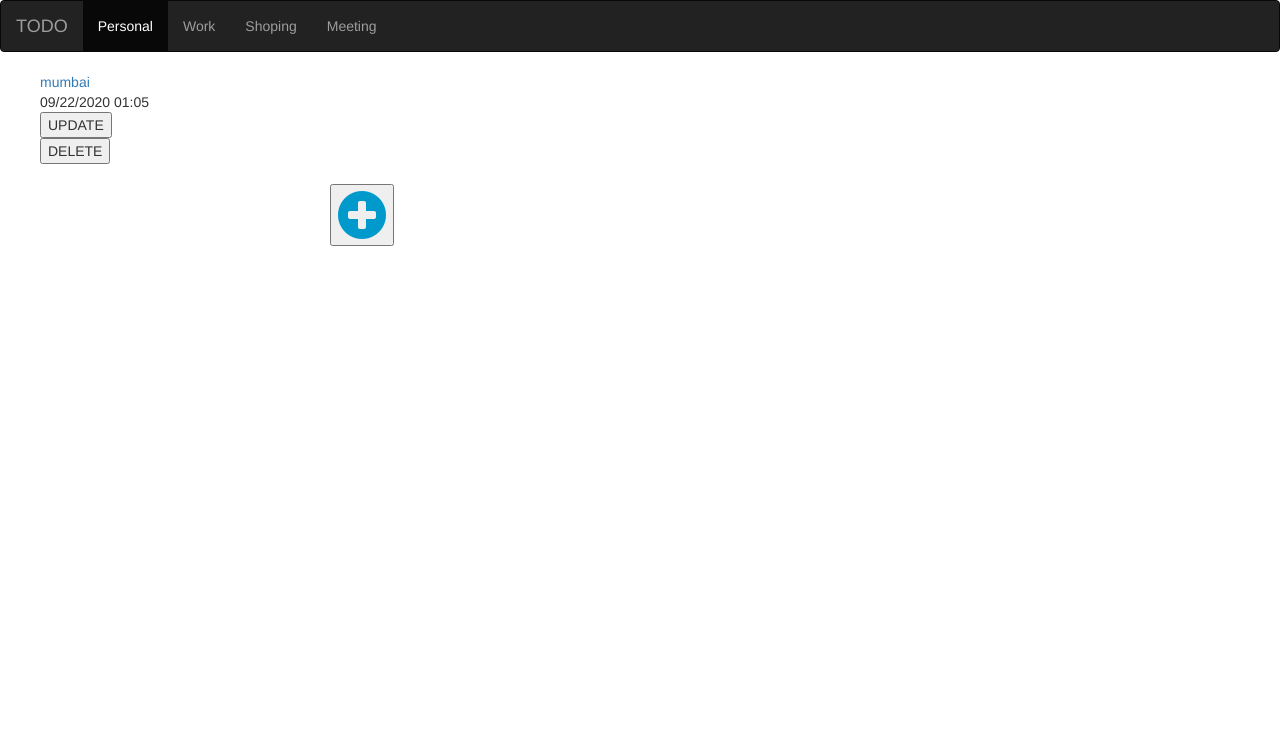
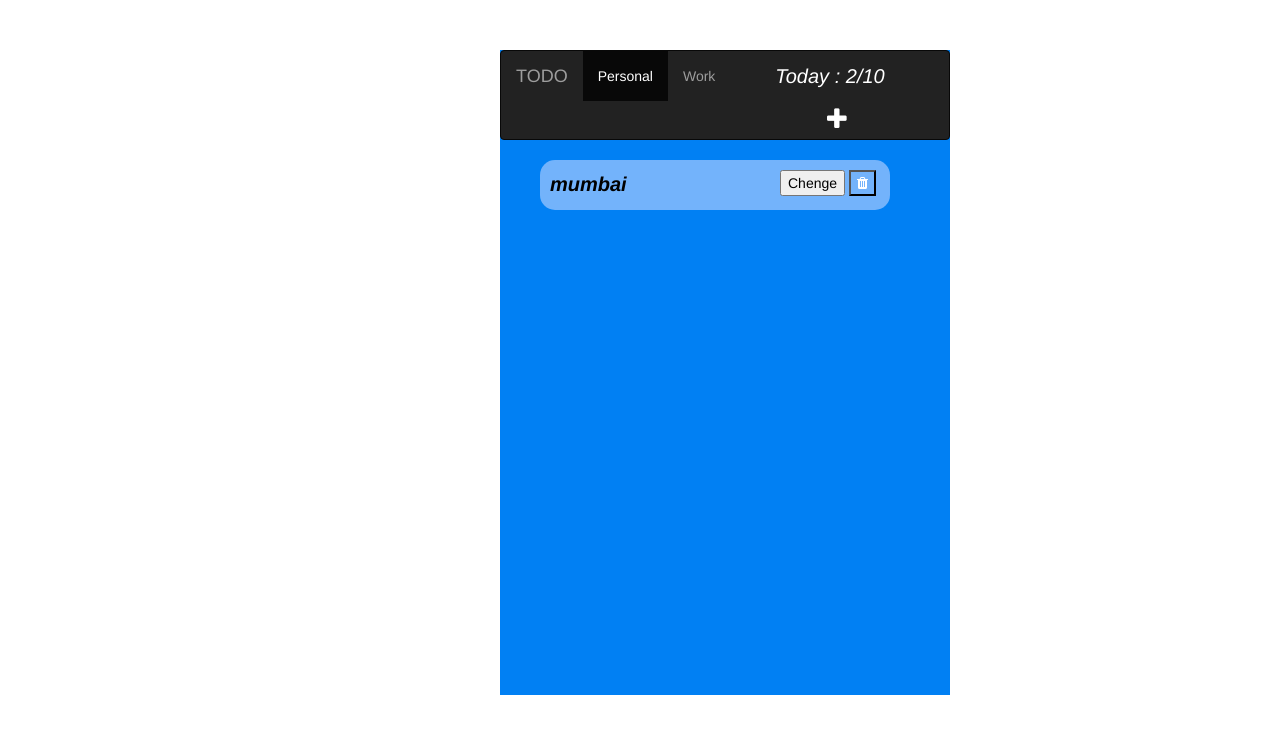
Before and after one commit to joypaulgmail/TODO, a Django app: page / in a window 1280 px wide. Shown: the top 734 px of the page. Run offline with Django 3.2, Linux system fonts and the light colour scheme; data comes from the database, SQL or seed files in the repository; both versions use the stored data as it was after the commit; some libraries are stand-ins or nearby versions.

Commit message:
design task

```diff
--- a/task/views.py
+++ b/task/views.py
@@ -4,8 +4,13 @@ from django.http import HttpResponse
 from playsound import playsound
 import datetime
 
+month = datetime.datetime.now().month
+day = datetime.datetime.now().day
+dm = str(day) + "/" + str(month)
+
 def home(request):
     hour=datetime.datetime.now().hour
+
     if hour>12:
         hour=hour-12
     else:
@@ -21,12 +26,23 @@ def home(request):
 
 
 
-    minute=str(datetime.datetime.now().minute)
+
+
+    minute=datetime.datetime.now().minute
+
+    if minute<10:
+        minute=str(0)+str(minute)
+
+    else:
+        minute = str(minute)
+
+    print(hour, "hour")
 
     current_time=hour+":"+minute
 
     month = datetime.datetime.now().month
     day = datetime.datetime.now().day
+    dm=str(day)+"/"+str(month)
     year = str(datetime.datetime.now().year)
 
     if month<10:
@@ -59,7 +75,8 @@ def home(request):
 
 
 
-    return render(request,"task/home.html",{"task":ob})
+
+    return render(request,"task/home.html",{"task":ob,"time":dm})
 
 def personaltask(request):
 
@@ -69,6 +86,9 @@ def personaltask(request):
     return render(request,"task/task.html")
 
 def addtask(request):
+    date=datetime.datetime.now().day
+    month=datetime.datetime.now().month
+
     if request.method=="POST":
         title=request.POST.get('title')
         time=request.POST.get('time')
@@ -76,7 +96,7 @@ def addtask(request):
         s=task(title=title,time=time,date=date,category="personal")
         s.save()
         newob = task.objects.all()
-        return render(request, "task/home.html", {"task": newob})
+        return render(request, "task/home.html", {"task": newob,"time":dm})
 
 
 def edittask(request):
@@ -98,7 +118,7 @@ def deletetask(request):
         ob=task.objects.get(id=id)
         ob.delete()
         newob=task.objects.all()
-        return render(request,"task/home.html",{"task":newob})
+        return render(request,"task/home.html",{"task":newob,"time":dm})
 
 
 def work(request):
--- a/templates/task/home.html
+++ b/templates/task/home.html
@@ -12,17 +12,35 @@
     <link rel="stylesheet" href="https://cdnjs.cloudflare.com/ajax/libs/font-awesome/4.7.0/css/font-awesome.min.css">
 </head>
 <style type="text/css">
+.btn-fixed{margin-left:320px;}
 .fa_custom {
 color: #0099CC
 }
-#sbmt{position:absolute;margin-top:10px;margin-left:330px;}
-#item:hover{font-size:20px;}
-#date{display:hide;}
-li{position:relative;}
-ul{list-style-type:none;}
+#title{color:white;font-size:20px;padding:10px;color:black;font-style:italic;font-weight:bold;}
+#sbmt{border:none;outline:none;background:transparent;font-size:25px;color:white;}
+
+ul {
+  list-style-type:none;
+}
+.form1{display:inline;}
+.inner{position:absolute;}
+.outer{margin-left:230px;padding:10px;color:black;}
+#curentdate{color:blue;font-size:10px;}
+#dlt{background:none;color:white;border:none:outline:none;}
+button:focus { outline: none; }
+.item{background-color:#73B3FB;width:350px;height:50px;border-radius:15px;}
+
+
+
+
+
+
+
+
 
 </style>
 <body>
+<div style="width:450px;height:645px;margin-left:500px;margin-top:50px;background-color:#0180F3">
 
 <nav class="navbar navbar-inverse">
   <div class="container-fluid">
@@ -38,35 +56,53 @@ ul{list-style-type:none;}
       <ul class="nav navbar-nav">
         <li class="active"><a href="/">Personal</a></li>
         <li><a href="/work/">Work</a></li>
-        <li><a href="/shoping/">Shoping</a></li>
-          <li><a href="/meeting/">Meeting</a></li>
+          <li><a style="color:white;font-size:20px;margin-left:30px;" id="curenttime"><i>Today : {{time}}</i></a></li>
       </ul>
 
 
 
     </div>
   </div>
+    <form class ="btn-fixed"  action="/personaltask/" method="post">
+    {% csrf_token %}
+            <button  type="submit" id="sbmt"><i class="fa fa-plus"></i></button>
+        </form>
 </nav>
+
+
+
 
 {% block content %}
 
+
 {% for i in task %}
-<ul>
-    <li ><a id="item" href="">{{i.title}}</a></li>
-  <li id="date">{{i.date}} {{i.time}}</li>
-   <form action="/edit/" method="post">
-    {% csrf_token %}<button type="submit" value="{{i.id}}" name="id">UPDATE</button></form>
-  <form action="/delete/" method="post">
-    {% csrf_token %}<button type="submit" value="{{i.id}}" name="id">DELETE</button></form>
+  <ul>
+    <li class="item">
+
+    <div class="inner">
+      <div  id="title">{{i.title}}</div>
+    </div>
+
+
+
+
+     <div class="outer">
+          <form  class="form1" action="/edit/" method="post">
+          {% csrf_token %}<button type="submit" value="{{i.id}}" name="id">Chenge</button>
+          </form>
+          <form class="form1" action="/delete/" method="post">
+          {% csrf_token %}<button id="dlt" type="submit" value="{{i.id}}" name="id"><i class="fa fa-trash" aria-hidden="true"></i></button>
+          </form>
+      </div>
+    </li>
 
 </ul>
+
 {% endfor %}
 
 
-  <form action="/personaltask/" method="post">
-    {% csrf_token %}
-            <button type="submit" id="sbmt"><i class="fa fa-plus-circle fa_custom fa-4x"></i></button>
-        </form>
+
 {% endblock %}
+  </div>
 </body>
 </html>
```
Also changed, not shown: templates/task/task.html (+65 -10 lines), db.sqlite3, static/task/weather.png (added).
